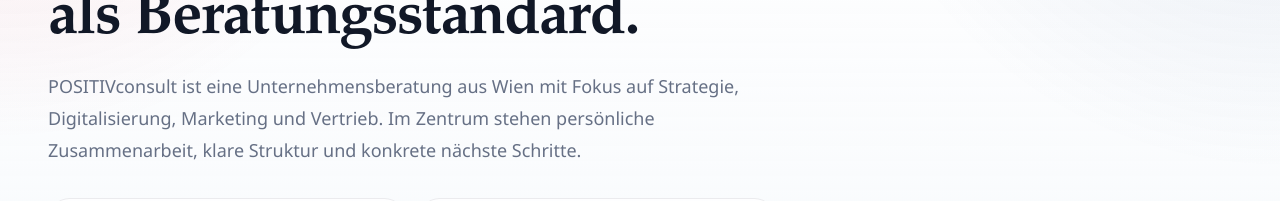
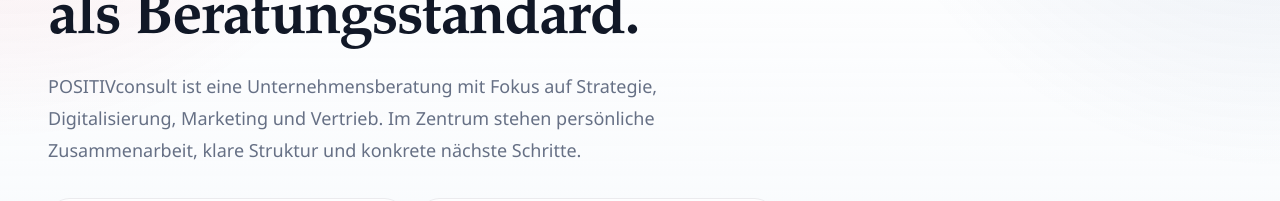
Before and after one commit to Konstiu/Positiv-Consult, a Next.js app: page /ueber-uns in a window 1280 px wide. Shown: the part 355-556 px from the top of the page. Built offline with nearby package versions, Linux system fonts and the light colour scheme; no server answers.

Commit message:
Update about page content

```diff
--- a/app/ueber-uns/page.tsx
+++ b/app/ueber-uns/page.tsx
@@ -17,7 +17,7 @@
       <PageHeader
         eyebrow="Über uns"
         title="Erfahrung, Klarheit und Umsetzungsnähe als Beratungsstandard."
-        description="POSITIVconsult ist eine Unternehmensberatung aus Wien mit Fokus auf Strategie, Digitalisierung, Marketing und Vertrieb. Im Zentrum stehen persönliche Zusammenarbeit, klare Struktur und konkrete nächste Schritte."
+        description="POSITIVconsult ist eine Unternehmensberatung mit Fokus auf Strategie, Digitalisierung, Marketing und Vertrieb. Im Zentrum stehen persönliche Zusammenarbeit, klare Struktur und konkrete nächste Schritte."
         highlights={[
           "Sitz in Wien",
           "30 Jahre Berufserfahrung im digitalen Umfeld",
```
